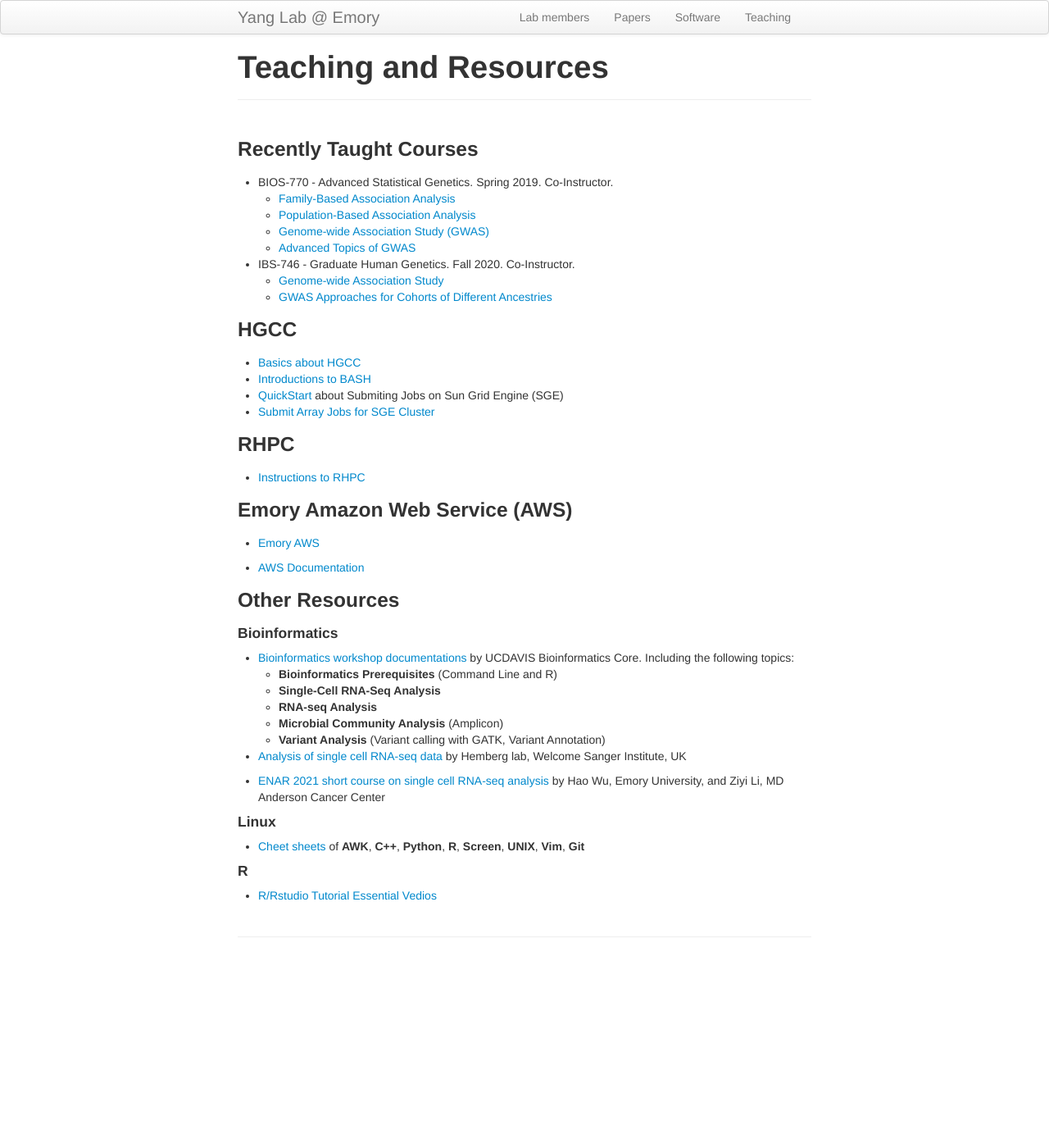
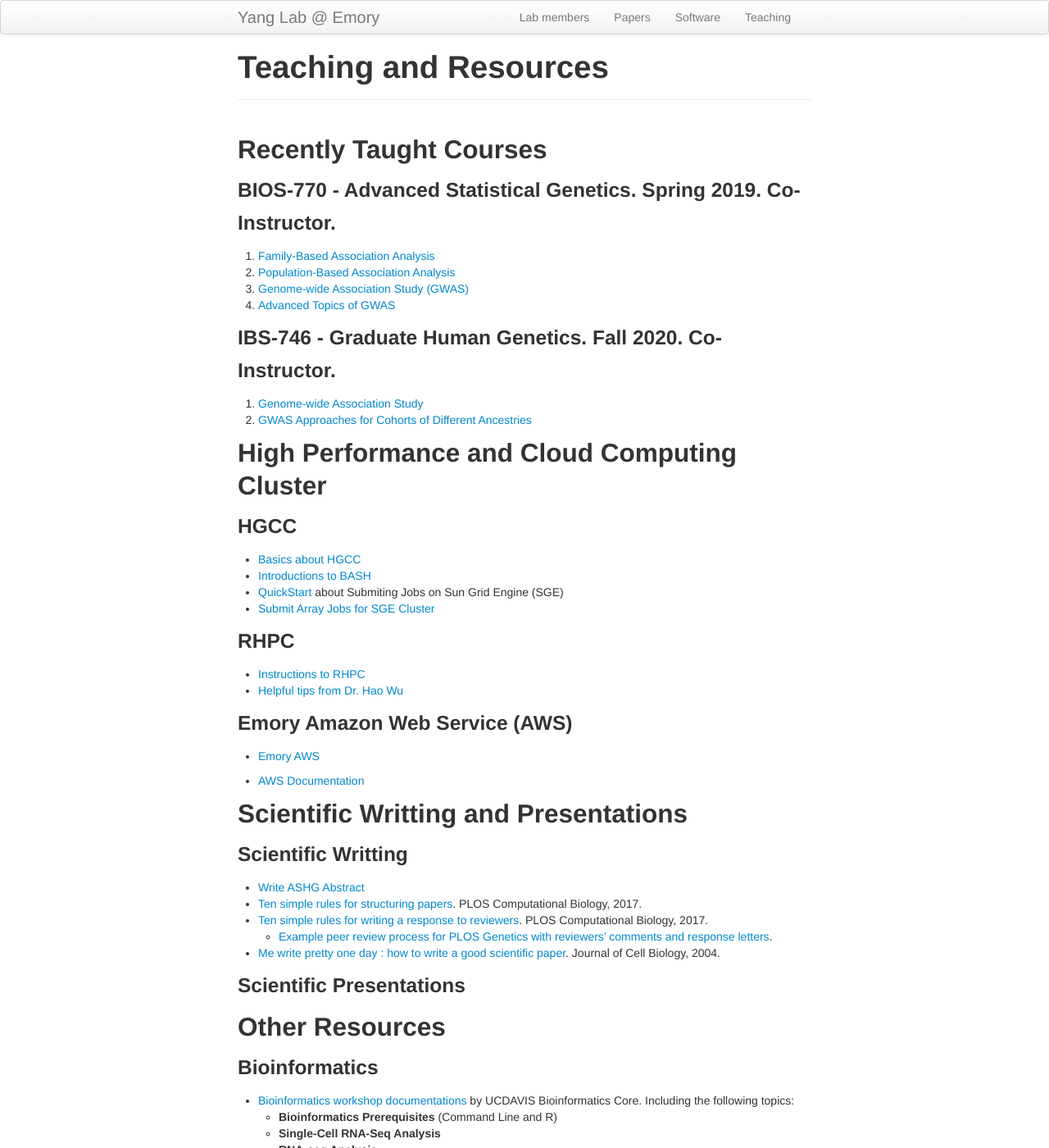
Before and after one commit to yanglab-emory/yanglab-emory.github.io, a Jekyll site: the page built from pages/teaching.md, in a window 1280 px wide and 1400 px high. Shown: the whole window at 82% size. Built offline with Jekyll 4.4.1, drawn with Linux system fonts in a browser that asks for light colours.

Commit message:
update papers

```diff
--- a/pages/teaching.md
+++ b/pages/teaching.md
@@ -3,20 +3,21 @@ layout: page
 title: "Teaching and Resources"
 ---
 
-### Recently Taught Courses
+## Recently Taught Courses
 
-* BIOS-770 - Advanced Statistical Genetics. Spring 2019. Co-Instructor.
-	* <a href="../assets/CourseSlides/BiostatStatisticalGenetics/Lecture_5_FamilyAssoc.pdf">Family-Based Association Analysis</a>
-	* <a href="../assets/CourseSlides/BiostatStatisticalGenetics/Lecture_6_PopAssoc.pdf">Population-Based Association Analysis</a>
-	* <a href="../assets/CourseSlides/BiostatStatisticalGenetics/Lecture_7_GWAS.pdf">Genome-wide Association Study (GWAS)</a>
-	* <a href="../assets/CourseSlides/BiostatStatisticalGenetics/Lecture_8_GWASAdvTopics.pdf">Advanced Topics of GWAS</a>
-* IBS-746 - Graduate Human Genetics. Fall 2020. Co-Instructor.
-	* <a href="../assets/CourseSlides/GraduateHumanGenetics/IBS746_Yang_association_2020_1.pdf">Genome-wide Association Study</a>
-	* <a href="../assets/CourseSlides/GraduateHumanGenetics/IBS746_Yang_association_2020_2.pdf">GWAS Approaches for Cohorts of Different Ancestries</a>
+### BIOS-770 - Advanced Statistical Genetics. Spring 2019. Co-Instructor.
+1. <a href="../assets/CourseSlides/BiostatStatisticalGenetics/Lecture_5_FamilyAssoc.pdf">Family-Based Association Analysis</a>
+2. <a href="../assets/CourseSlides/BiostatStatisticalGenetics/Lecture_6_PopAssoc.pdf">Population-Based Association Analysis</a>
+3. <a href="../assets/CourseSlides/BiostatStatisticalGenetics/Lecture_7_GWAS.pdf">Genome-wide Association Study (GWAS)</a>
+4. <a href="../assets/CourseSlides/BiostatStatisticalGenetics/Lecture_8_GWASAdvTopics.pdf">Advanced Topics of GWAS</a>
+
+### IBS-746 - Graduate Human Genetics. Fall 2020. Co-Instructor.
+1. <a href="../assets/CourseSlides/GraduateHumanGenetics/IBS746_Yang_association_2020_1.pdf">Genome-wide Association Study</a>
+2. <a href="../assets/CourseSlides/GraduateHumanGenetics/IBS746_Yang_association_2020_2.pdf">GWAS Approaches for Cohorts of Different Ancestries</a>
 
 
+## High Performance and Cloud Computing Cluster
 ### HGCC
-
 * <a href="../assets/ComputationSlides/HGCC.pdf">Basics about HGCC</a>
 * <a href="../assets/ComputationSlides/BASH.pdf">Introductions to BASH</a>
 * [QuickStart](http://star.mit.edu/cluster/docs/0.92rc2/guides/sge.html) about Submiting Jobs on Sun Grid Engine (SGE)
@@ -26,7 +27,7 @@ title: "Teaching and Resources"
 ### RHPC
 
 * <a href="../assets/ComputationSlides/RSPH_HPC_StartGuide_Yang.html" target="_self"> Instructions to RHPC</a>
-
+* [Helpful tips from Dr. Hao Wu](https://www.haowulab.org//pages/computing.html)
 
 ### Emory Amazon Web Service (AWS)
 
@@ -35,9 +36,20 @@ title: "Teaching and Resources"
 * [AWS Documentation](https://docs.aws.amazon.com/index.html)
 
 
-### Other Resources
+## Scientific Writting and Presentations
+### Scientific Writting
+* <a href="../assets/ComputationSlides/Write_ASHG_Abstract.html" target="_self"> Write ASHG Abstract</a>
+* [Ten simple rules for structuring papers](https://doi.org/10.1371/journal.pcbi.1005619). PLOS Computational Biology, 2017.
+* [Ten simple rules for writing a response to reviewers](https://doi.org/10.1371/journal.pcbi.1005730). PLOS Computational Biology, 2017.
+  * [Example peer review process for PLOS Genetics with reviewers' comments and response letters](https://doi.org/10.1371/journal.pgen.1009482.r002).
+* [Me write pretty one day : how to write a good scientific paper](https://doi.org/10.1083/jcb.200403137). Journal of Cell Biology, 2004.
 
-#### Bioinformatics
+### Scientific Presentations
+
+
+## Other Resources
+
+### Bioinformatics
 
 * [Bioinformatics workshop documentations](https://ucdavis-bioinformatics-training.github.io/) by UCDAVIS Bioinformatics Core. Including the following topics:
 	* **Bioinformatics Prerequisites** (Command Line and R)
@@ -50,8 +62,8 @@ title: "Teaching and Resources"
 
 * [ENAR 2021 short course on single cell RNA-seq analysis](https://www.haowulab.org/teaching/ENAR2021/scRNAseq.html) by Hao Wu, Emory University, and Ziyi Li, MD Anderson Cancer Center
 
-#### Linux
+### Linux
 * [Cheet sheets](https://infoplatter.wordpress.com/2014/04/06/bioinformaticians-pocket-reference/) of **AWK**, **C++**, **Python**, **R**, **Screen**, **UNIX**, **Vim**, **Git**
 
-#### R
+### R
 * [R/Rstudio Tutorial Essential Vedios](https://resources.rstudio.com/)
```
Also changed, not shown: pages/papers.md (+23 -15 lines), 1 other file.
